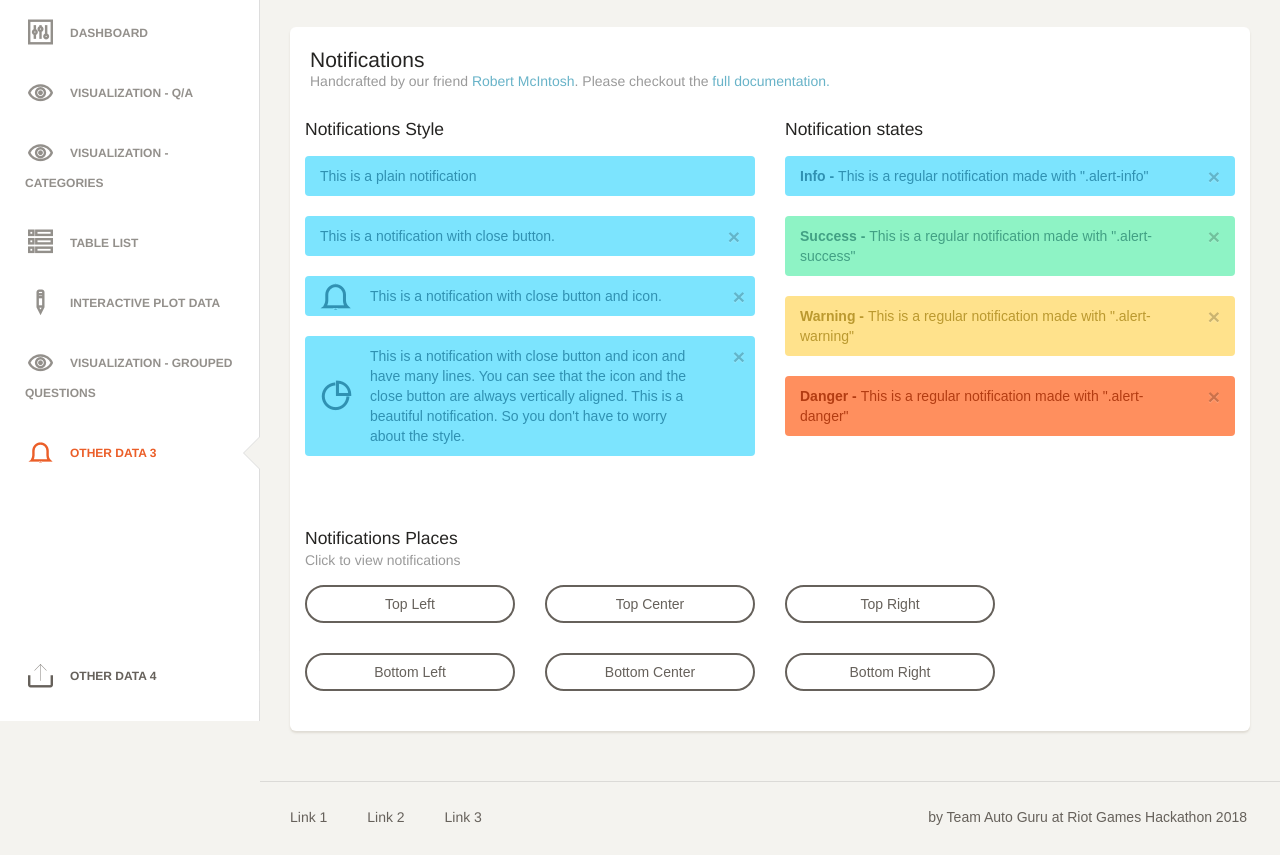
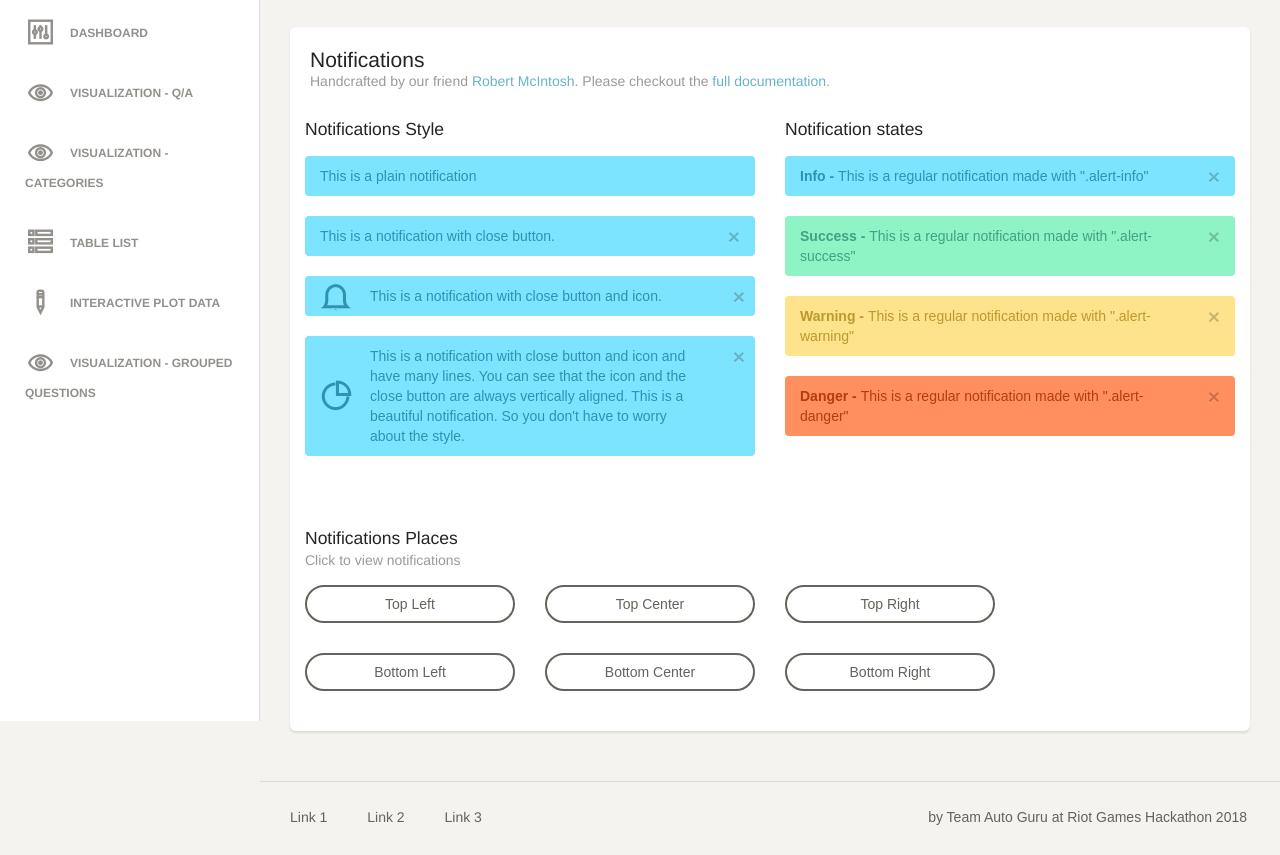
Before and after one commit to robrua/autoguru-hackathon-2018, a plain HTML site: page dashboard/notifications.html in a window 1280 px wide. Shown: the part 79-934 px from the top of the page. Drawn offline with Linux system fonts and the light colour scheme; some packages are replaced by stand-ins of ours; a web font is replaced by a local one.

Commit message:
remove extra menus

```diff
--- a/dashboard/notifications.html
+++ b/dashboard/notifications.html
@@ -80,18 +80,6 @@
                     <a href="maps.html">
                         <i class="ti-eye"></i>
                         <p>Visualization - Grouped Questions</p>
-                    </a>
-                </li>
-                <li class="active">
-                    <a href="notifications.html">
-                        <i class="ti-bell"></i>
-                        <p>Other Data 3</p>
-                    </a>
-                </li>
-				<li class="active-pro">
-                    <a href="upgrade.html">
-                        <i class="ti-export"></i>
-                        <p>Other Data 4</p>
                     </a>
                 </li>
             </ul>
```
Also changed, not shown: dashboard/dashboard.html (+0 -12 lines), dashboard/icons.html (+0 -12 lines), dashboard/maps.html (+0 -12 lines), dashboard/table.html (+0 -12 lines), dashboard/typography.html (+0 -12 lines), dashboard/upgrade.html (+0 -12 lines), dashboard/user.html (+0 -12 lines).
